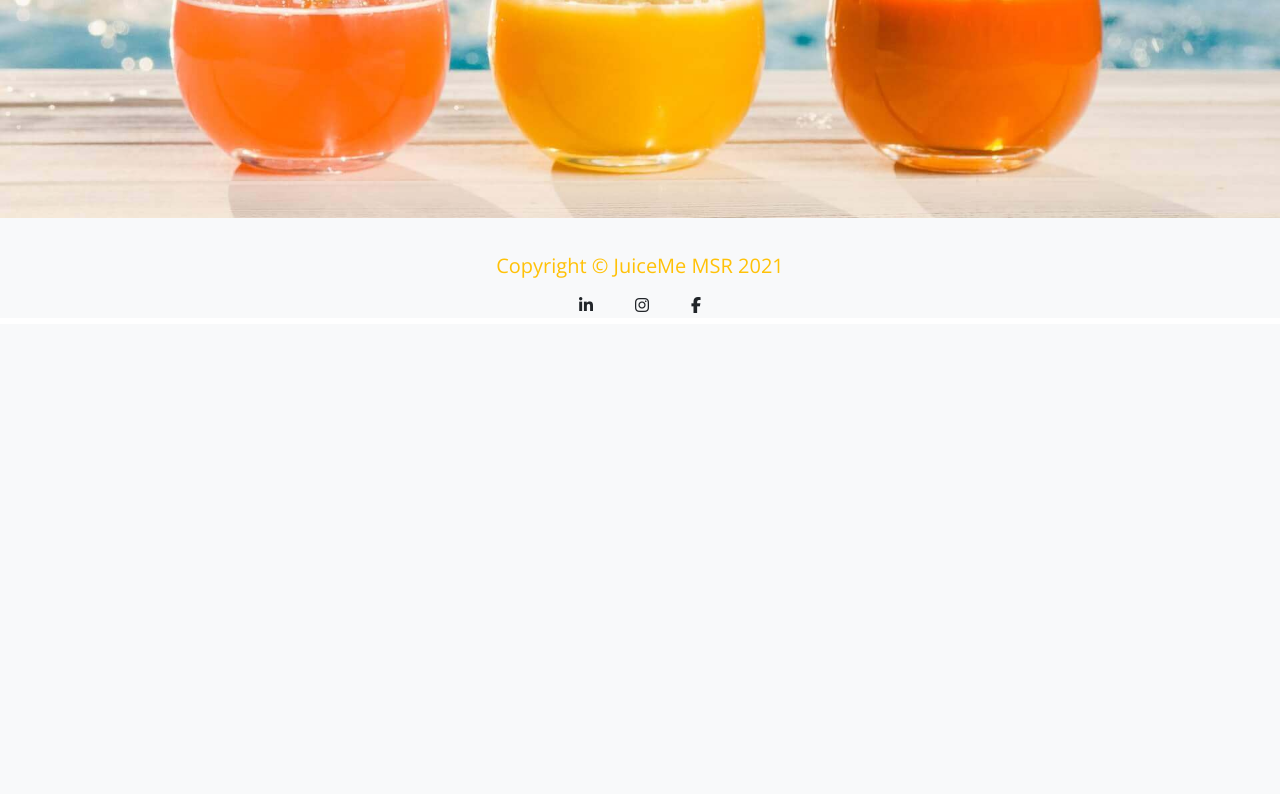
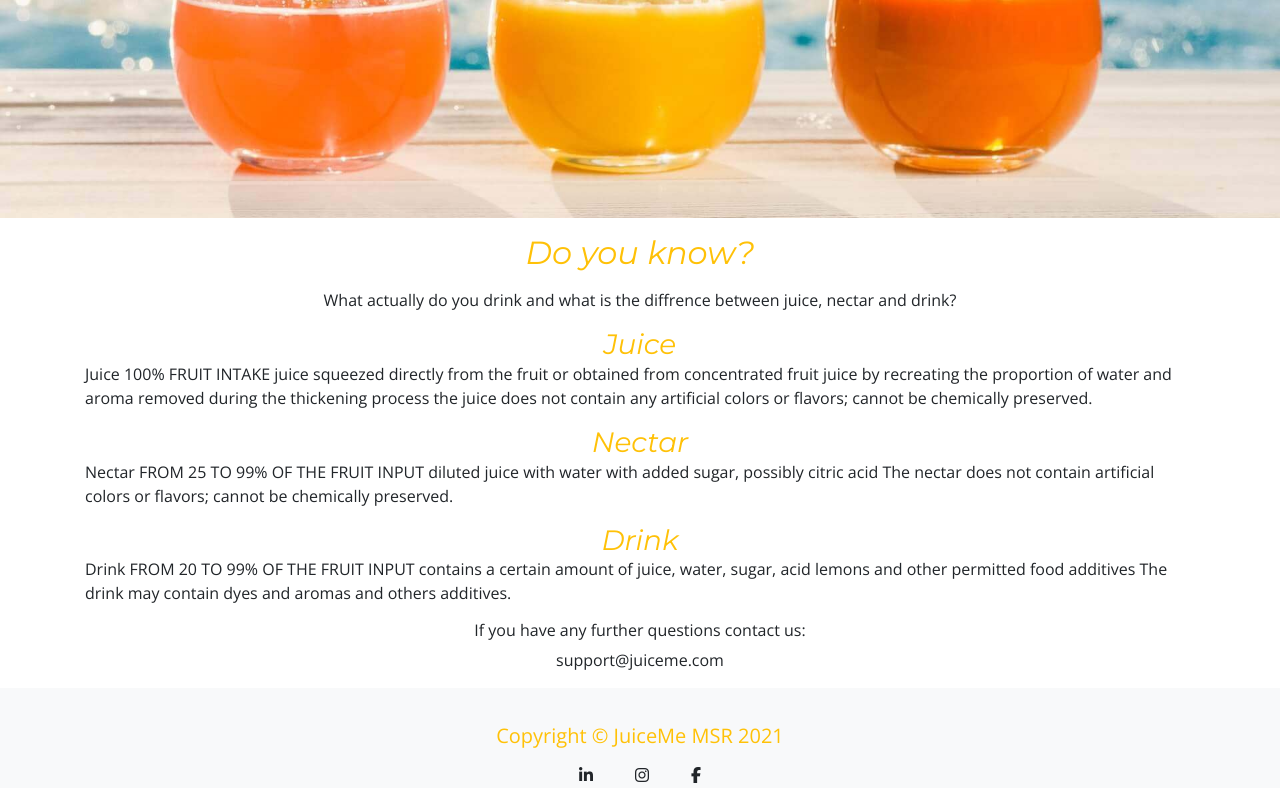
Before and after one commit to madatoo/juiceme-ms4, a Django app: page / in a window 1280 px wide. Shown: the part 670-1464 px from the top of the page. Before the commit the page ends 983 px from the top, so only its background shows below. Run offline with Django 3.2, Linux system fonts and the light colour scheme; some libraries are stand-ins or nearby versions.

Commit message:
in home page added info about products and contact details, updated the Readme.md file

```diff
--- a/static/css/base.css
+++ b/static/css/base.css
@@ -27,6 +27,7 @@ h3{
     margin:0;
 }
 
+h2,
 h3,
 .header-container{
     text-align: center;
@@ -101,6 +102,8 @@ h3,
 /*for heading in allproduct page*/
 .header-container h1,
 /*for hover effect in footer*/
+h2,
+h3,
 h5,
 .black-euro:hover,
 .euro,
--- a/templates/home/index.html
+++ b/templates/home/index.html
@@ -22,10 +22,29 @@
   </div>
 </div>
 
-<!--div class="col-12 col-sm-6 col-lg-4 text-center">
-  <h6> If you have any questions contact us:</h6>
-  <p class="email-footer">support@juiceme.com</p>
-</div-->
+<div class="container products">
+  <h2 >Do you know?</h2>
+  <p class="products text-center">What actually do you drink and what is the diffrence between juice, nectar and drink?</p>
+  <div>
+    <h3>Juice</h3>
+    <p>Juice  100% FRUIT INTAKE juice squeezed directly from the fruit or obtained from concentrated fruit juice by recreating the proportion of water and aroma removed during the thickening process the juice does not contain any artificial colors or flavors; cannot be chemically preserved.
+    </p>
+  </div>
+  <div>
+    <h3>Nectar</h3>
+    <p>Nectar FROM 25 TO 99% OF THE FRUIT INPUT  diluted juice with water with added sugar, possibly citric acid The nectar does not contain artificial colors or flavors; cannot be chemically preserved.</p>
+  </div>
+  <div>
+    <h3>Drink</h3>
+    <p>Drink FROM 20 TO 99% OF THE FRUIT INPUT contains a certain amount of juice, water, sugar, acid lemons and other permitted food additives The drink may contain dyes and aromas and others additives.
+    </p>
+  </div>
+</div>
+
+<div class="text-center">
+  <h6> If you have any further questions contact us:</h6>
+  <p class="text-center">support@juiceme.com</p>
+</div>
 {% endblock %}
 
 {% block page_footer%}
```
Also changed, not shown: README.md.
